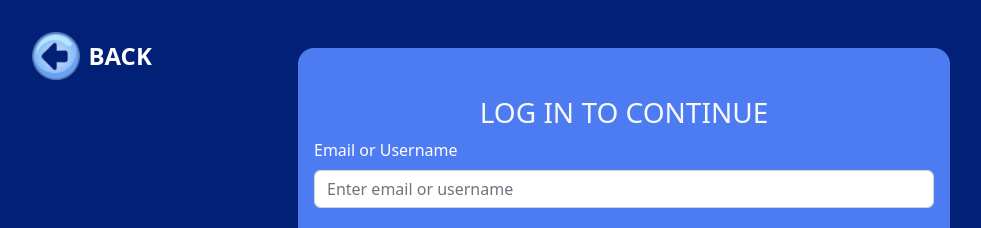
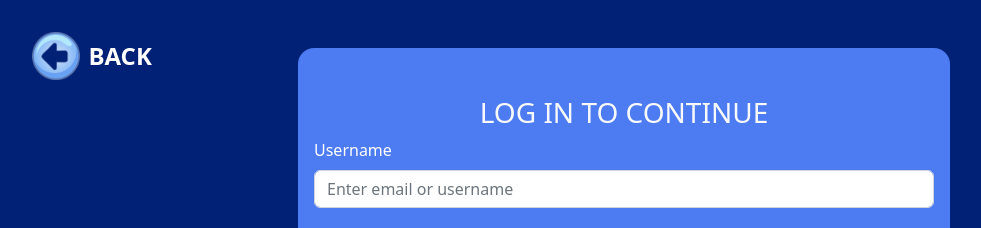
Before and after one commit to ardika24/web-games-ch9, a React (Create React App) app in the folder client/: page /login in a window 1280 px wide. Shown: the top 228 px of the page, without its empty margins (16-997 px from the left). Built offline with nearby package versions, Linux system fonts and the light colour scheme.

Commit message:
update login.jsx
minor changes

```diff
--- a/client/src/pages/Login.jsx
+++ b/client/src/pages/Login.jsx
@@ -19,7 +19,7 @@ function Login() {
                 <h2 className="fs-3 text-center text-light">LOG IN TO CONTINUE</h2>
                 <Form className="d-grid">
                     <Form.Group className="mb-3" controlId="formBasicEmail">
-                        <Form.Label>Email or Username</Form.Label>
+                        <Form.Label>Username</Form.Label>
                         <Form.Control type="email" placeholder="Enter email or username" />
                     </Form.Group>
 
```
